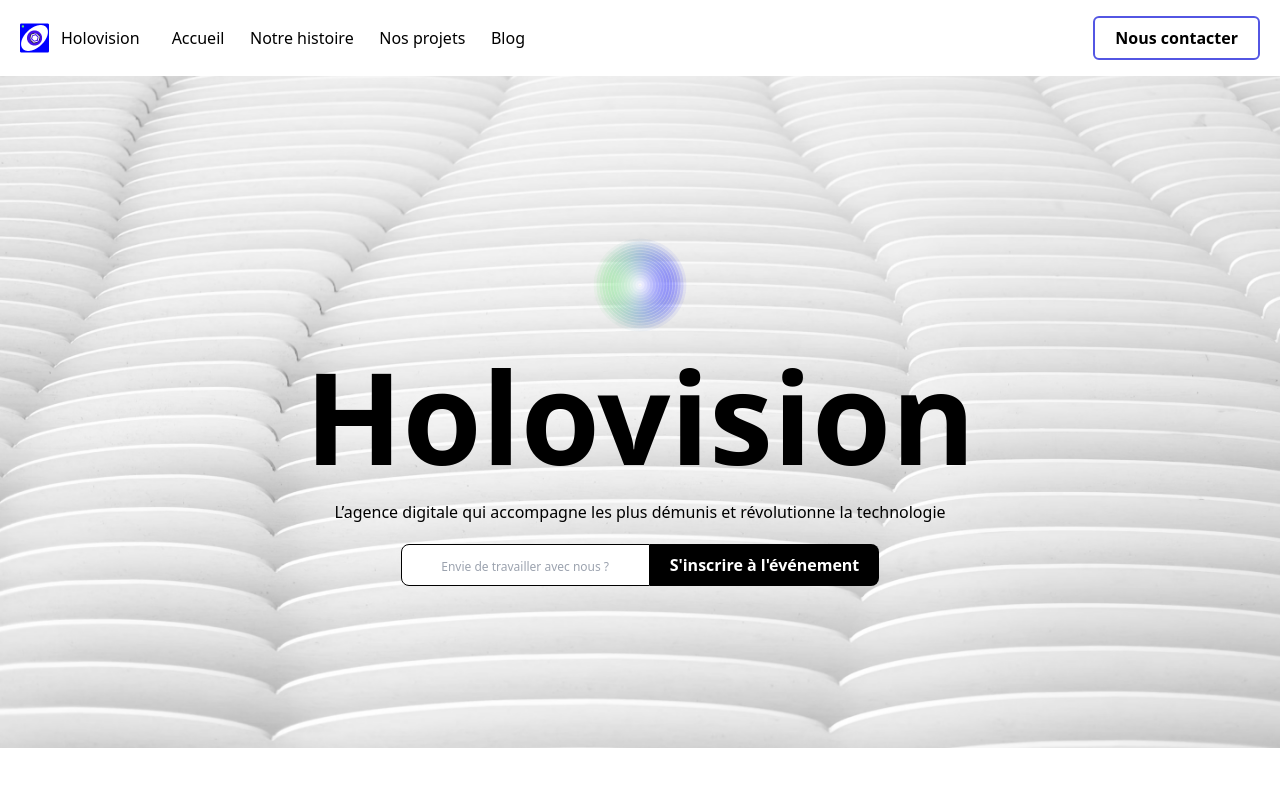
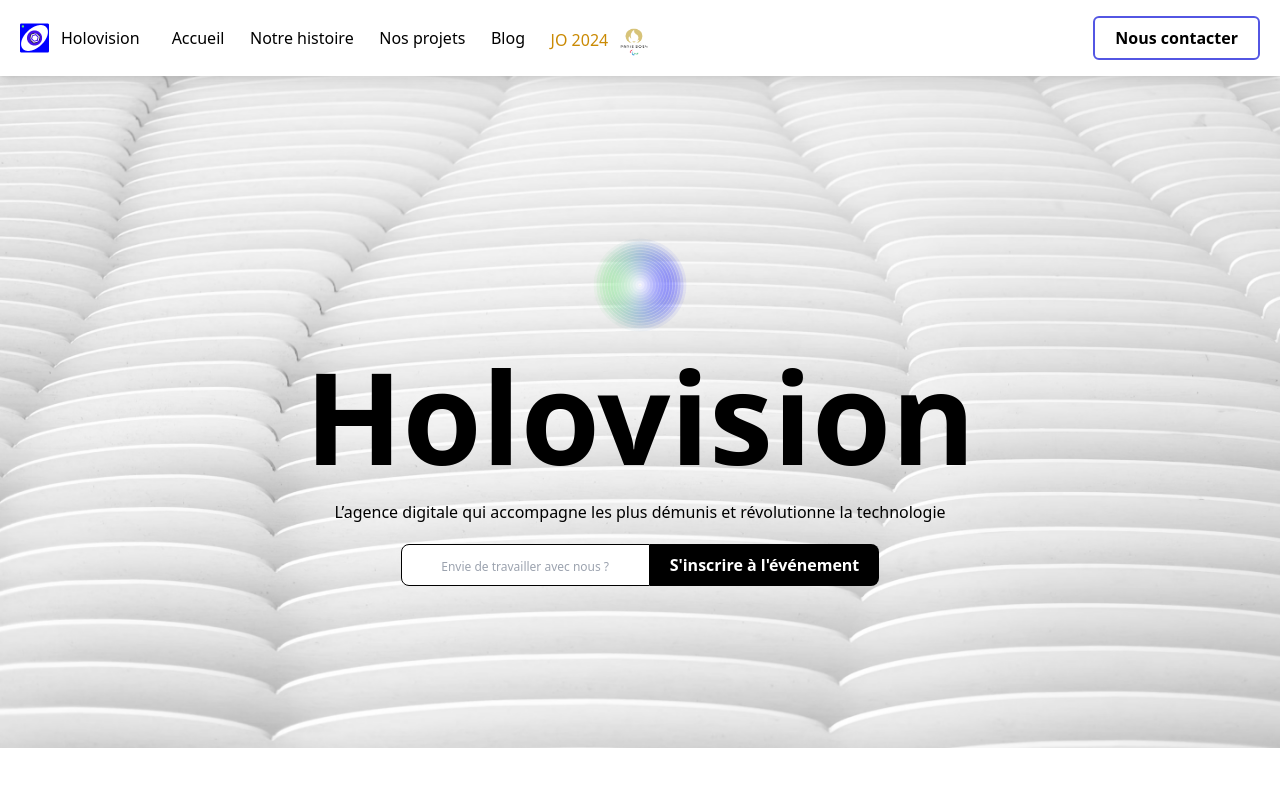
Before and after one commit to myrm02/adobe-creative-week-2023, a website: page src/index.html in a window 1280 px wide. Shown: the top 800 px of the page. Drawn offline with nearby package versions, Linux system fonts and the light colour scheme.

Commit message:
fix: responsive header

```diff
--- a/src/index.html
+++ b/src/index.html
@@ -9,7 +9,7 @@
   </head>
 
   <body>
-    <header class="relative shadow-lg px-5 py-4">
+    <header class="relative shadow-lg px-5 py-4 z-50">
       <nav class="flex justify-between">
         <div class="flex items-center gap-3">
           <img src="img/Primaire 1.png" alt="LOGO" srcset="">
@@ -20,6 +20,12 @@
                 <li class="relative max-w-fit pr-3 md:pr-0 py-1 after:bg-gradient-to-r from-[#2b68e0] to-[#e710ea]  after:absolute after:h-1 after:w-0 after:bottom-0 after:left-0 hover:after:w-full after:transition-all after:duration-300"><a href="#">Notre histoire</a></li>
                 <li class="relative max-w-fit pr-3 md:pr-0 py-1 after:bg-gradient-to-r from-[#2b68e0] to-[#e710ea]  after:absolute after:h-1 after:w-0 after:bottom-0 after:left-0 hover:after:w-full after:transition-all after:duration-300"><a href="#">Nos projets</a></li>
                 <li class="relative max-w-fit pr-3 md:pr-0 py-1 after:bg-gradient-to-r from-[#2b68e0] to-[#e710ea]  after:absolute after:h-1 after:w-0 after:bottom-0 after:left-0 hover:after:w-full after:transition-all after:duration-300"><a href="#">Blog</a></li>
+                <li class="relative mt-2 max-w-fit pr-3 md:pr-0 py-1 after:bg-gradient-to-r from-[#2b68e0] to-[#e710ea]  after:absolute after:h-1 after:w-0 after:bottom-0 after:left-0 hover:after:w-full after:transition-all after:duration-300">
+                  <a href="#" class="flex flex-row gap-x-3">
+                      <p class="text-yellow-600">JO 2024</p>
+                      <img class="w-7 h-7" src="img/Paralympics_logo.png" alt="Paralympics logo">
+                  </a>
+                </li>
               </ul>
             </div>
         </div>
```
